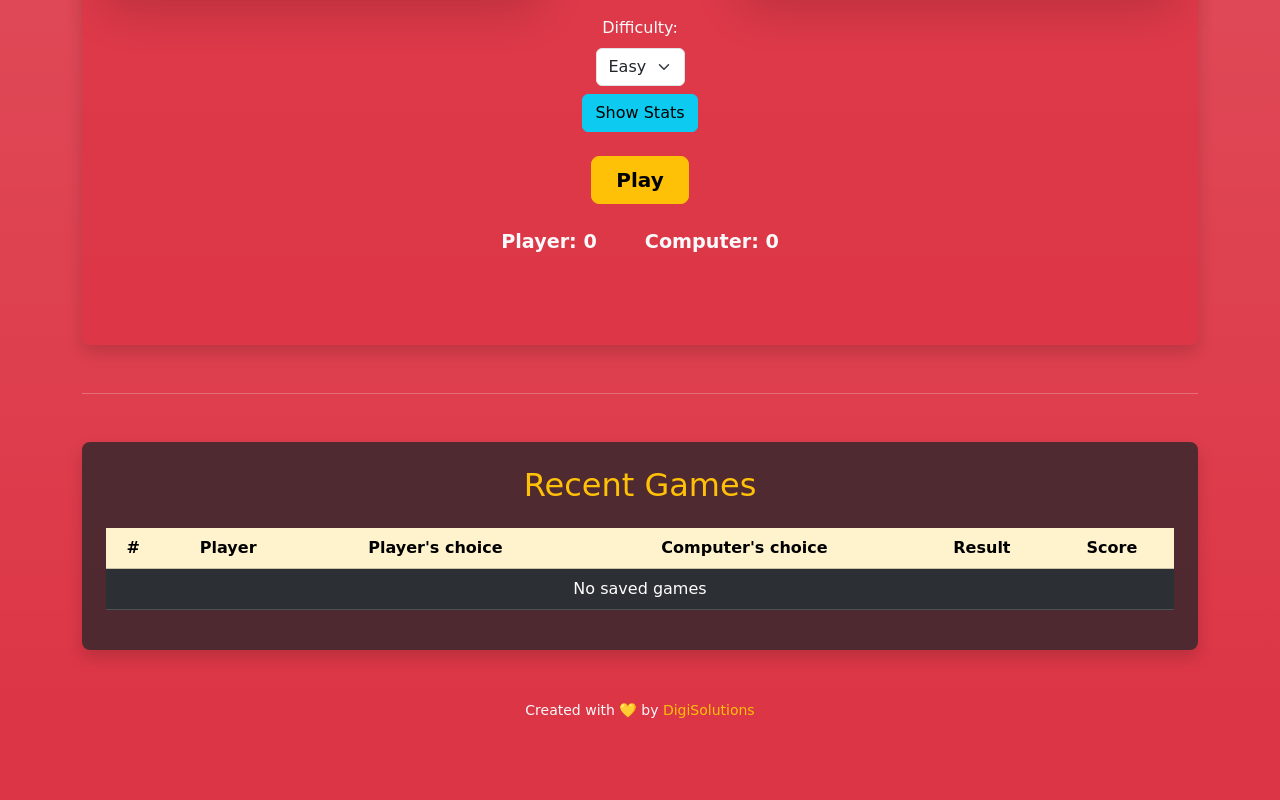
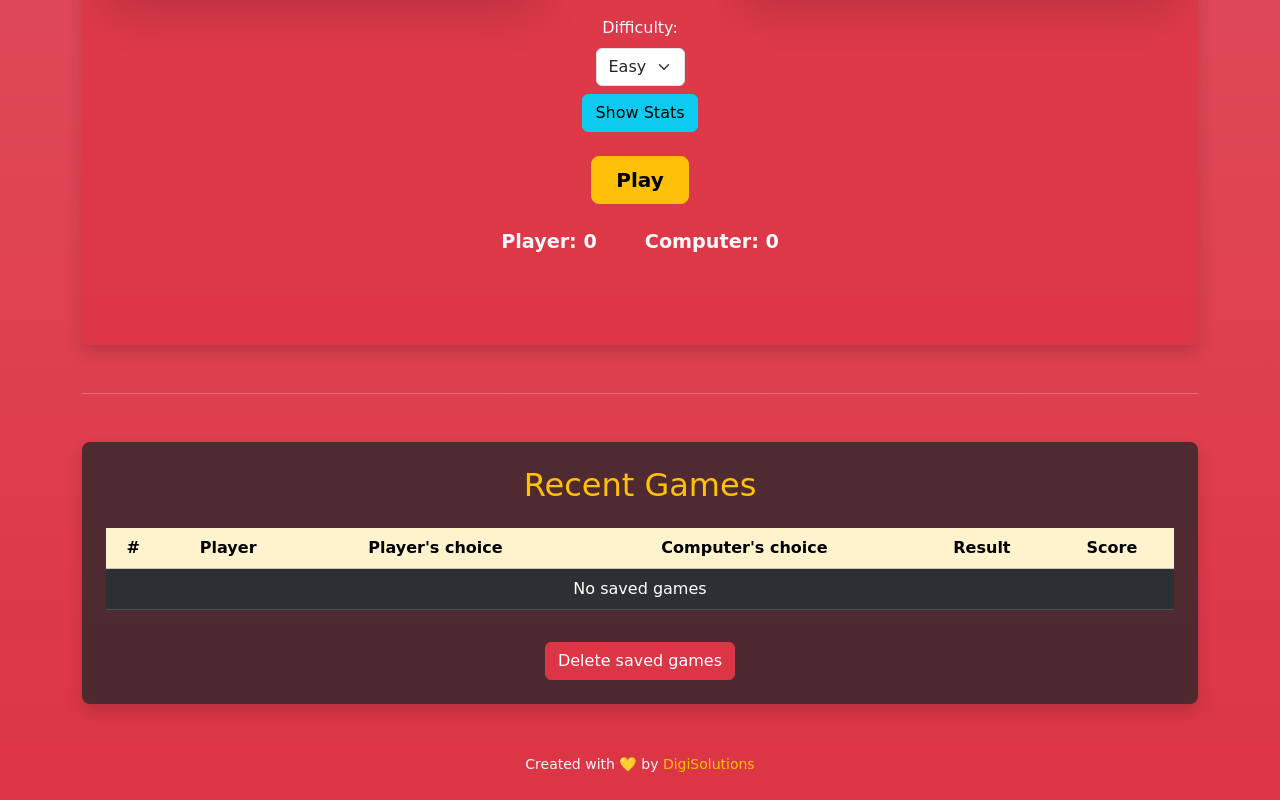
Before and after one commit to PanuGr/Rock-Paper-Scissors, a plain HTML site: page index.html in a window 1280 px wide. Shown: the part 412-1212 px from the top of the page. Before the commit the page ends 1158 px from the top, so only its background shows below. Drawn offline with nearby package versions, Linux system fonts and the light colour scheme.

Commit message:
delete save

```diff
--- a/index.html
+++ b/index.html
@@ -116,7 +116,7 @@
             </tbody>
           </table>
         </div>
-        <!-- <button type="reset" id="clear-history-button" class="btn btn-danger mt-3">Delete saved games</button> -->
+        <button type="reset" id="clear-history-button" class="btn btn-danger mt-3">Delete saved games</button>
       </section>
 
       <!--
```
